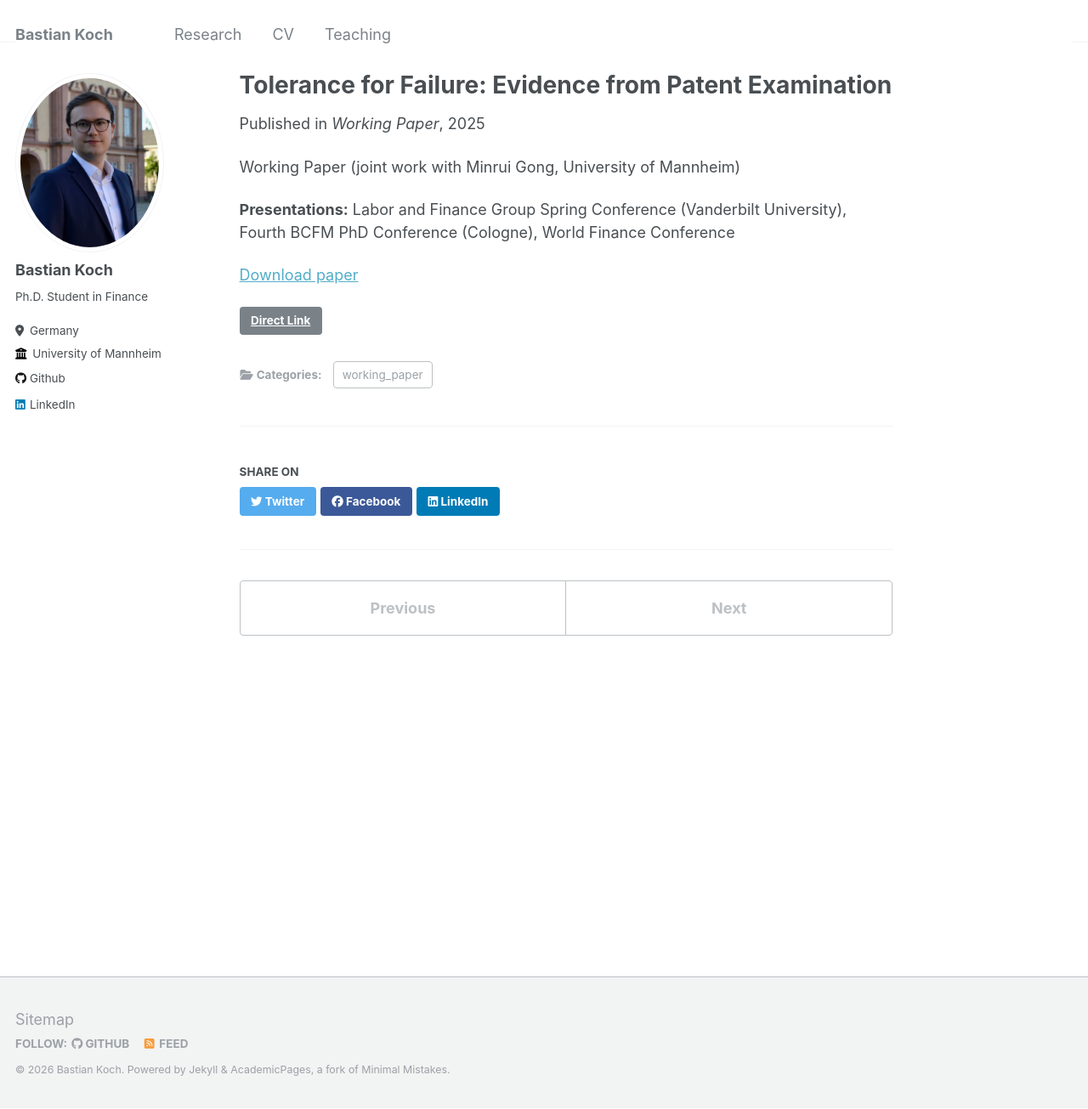
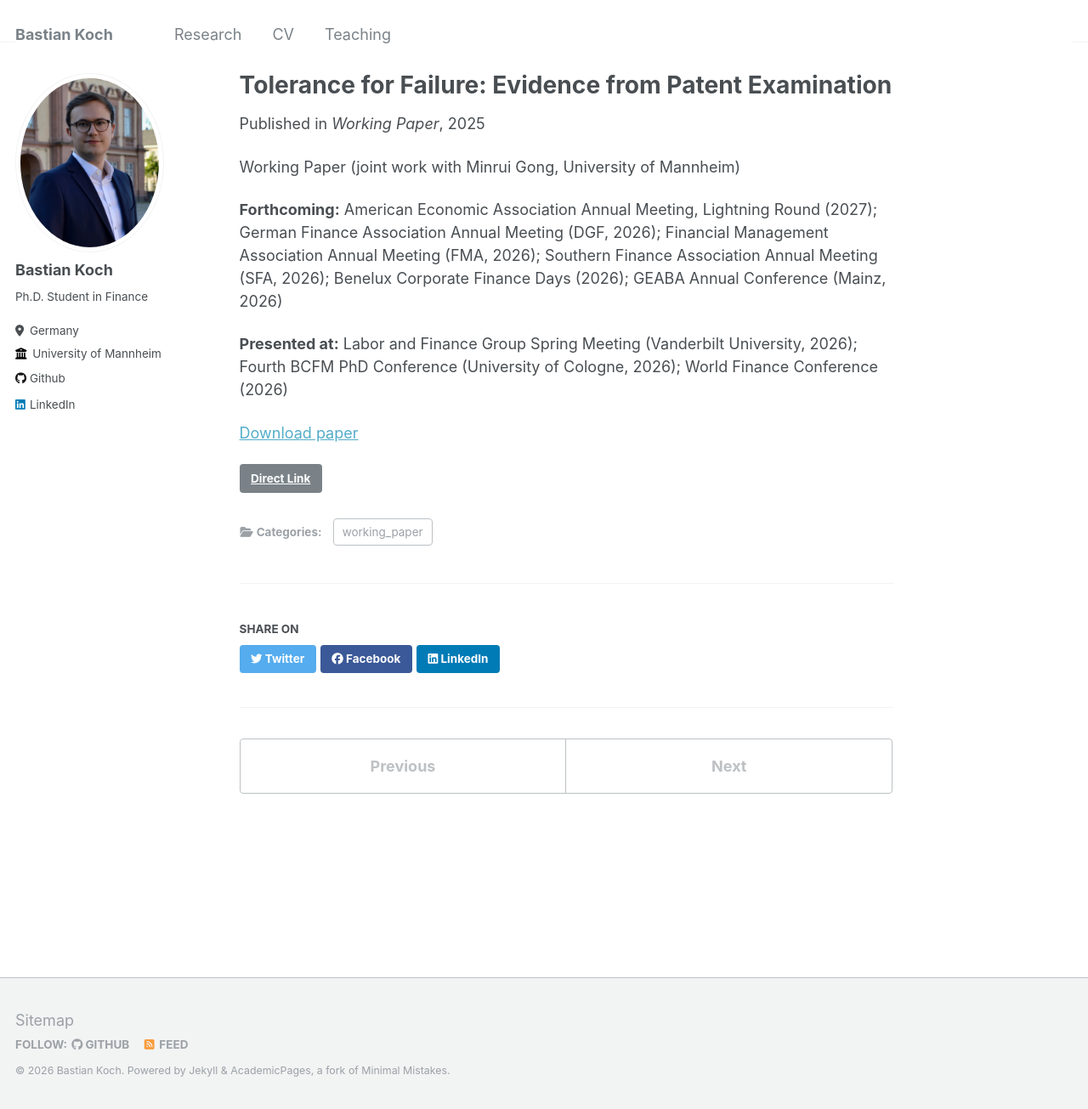
Before and after one commit to BastianKoch/BastianKoch.github.io, a Jekyll site: the page built from _publications/tolerance-for-failure.md, in a window 1280 px wide and 1305 px high. Shown: the whole window at 85% size. Built offline with Jekyll 4.4.1, drawn with Linux system fonts in a browser that asks for light colours.

Commit message:
Update presentations for Tolerance for Failure project
Co-Authored-By: Claude Sonnet 4.6 <noreply@anthropic.com>

```diff
--- a/_publications/tolerance-for-failure.md
+++ b/_publications/tolerance-for-failure.md
@@ -2,7 +2,7 @@
 title: "Tolerance for Failure: Evidence from Patent Examination"
 collection: publications
 permalink: /publication/tolerance-for-failure
-excerpt: 'Working Paper (joint work with Minrui Gong, University of Mannheim)<br>**Presentations:** Labor and Finance Group Spring Conference (Vanderbilt University), Fourth BCFM PhD Conference (Cologne), World Finance Conference'
+excerpt: 'Working Paper (joint work with Minrui Gong, University of Mannheim)<br>**Forthcoming:** American Economic Association Annual Meeting, Lightning Round (2027); German Finance Association Annual Meeting (DGF, 2026); Financial Management Association Annual Meeting (FMA, 2026); Southern Finance Association Annual Meeting (SFA, 2026); Benelux Corporate Finance Days (2026); GEABA Annual Conference (Mainz, 2026)<br>**Presented at:** Labor and Finance Group Spring Meeting (Vanderbilt University, 2026); Fourth BCFM PhD Conference (University of Cologne, 2026); World Finance Conference (2026)'
 abstract: 'We introduce a novel firm-level measure of failure tolerance based on firms patenting histories. Specifically, we quantify failure tolerance as the worst patent examination outcome that is nevertheless followed by continued innovation along the same trajectory. Our results show that firms with greater failure tolerance tend to produce patents that are more valuable, more cited, more complex, yet also more likely to fail. At the same time, they file fewer patents and employ fewer inventors. Because higher quality comes at the expense of lower quantity, failure tolerance has little effect on firms overall innovation output. Exploiting inventor job switches, we provide causal evidence that higher failure tolerance increases inventor productivity. Taken together, our findings establish failure tolerance as a powerful incentive mechanism while also highlighting its overlooked costs.'
 date: 2025-01-02
 venue: 'Working Paper'
@@ -12,6 +12,8 @@ link: '/files/Tolerance for Failure.pdf'
 
 Working Paper (joint work with Minrui Gong, University of Mannheim)
 
-**Presentations:** Labor and Finance Group Spring Conference (Vanderbilt University), Fourth BCFM PhD Conference (Cologne), World Finance Conference
+**Forthcoming:** American Economic Association Annual Meeting, Lightning Round (2027); German Finance Association Annual Meeting (DGF, 2026); Financial Management Association Annual Meeting (FMA, 2026); Southern Finance Association Annual Meeting (SFA, 2026); Benelux Corporate Finance Days (2026); GEABA Annual Conference (Mainz, 2026)
+
+**Presented at:** Labor and Finance Group Spring Meeting (Vanderbilt University, 2026); Fourth BCFM PhD Conference (University of Cologne, 2026); World Finance Conference (2026)
 
 [Download paper](/files/Tolerance for Failure.pdf)
```
